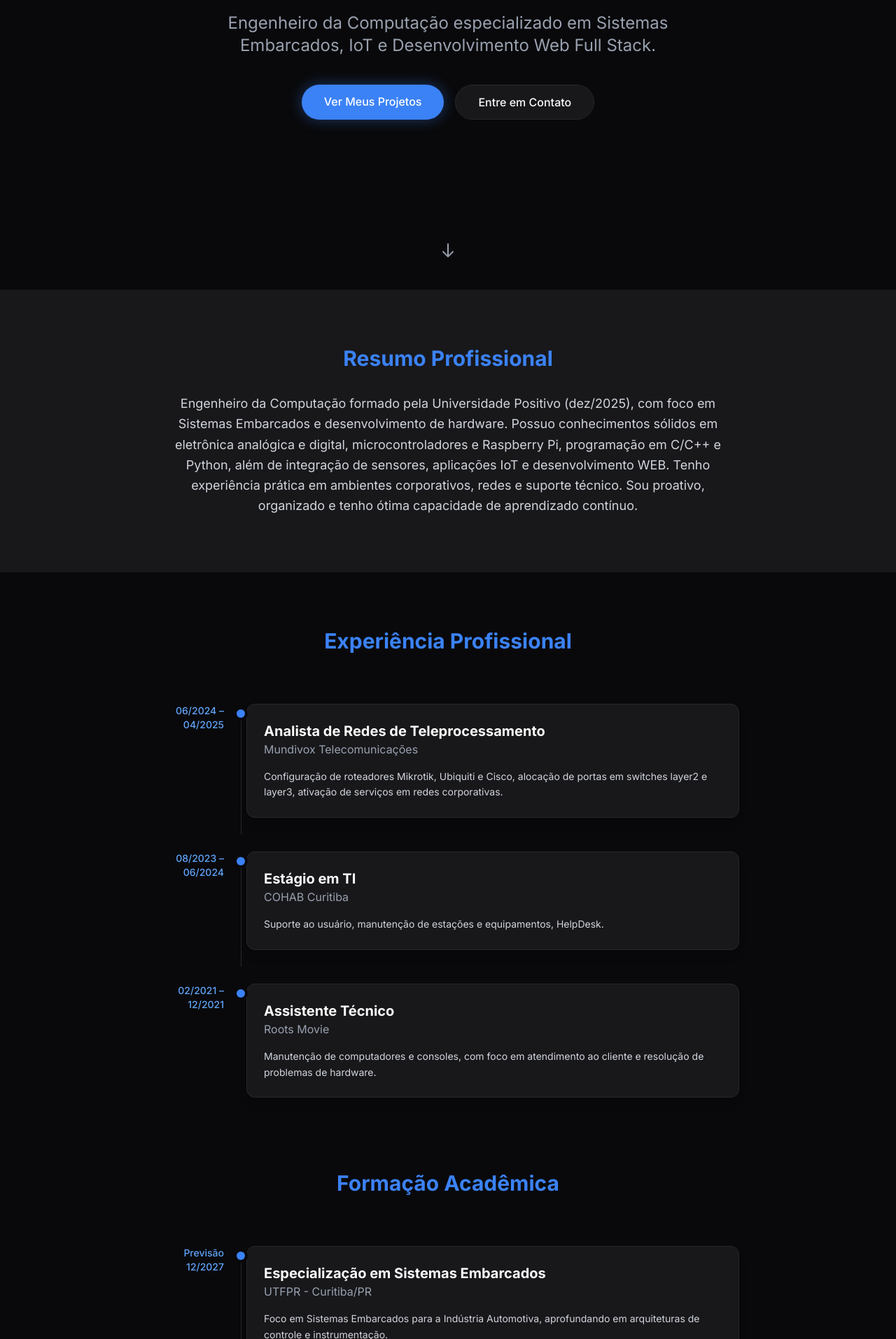
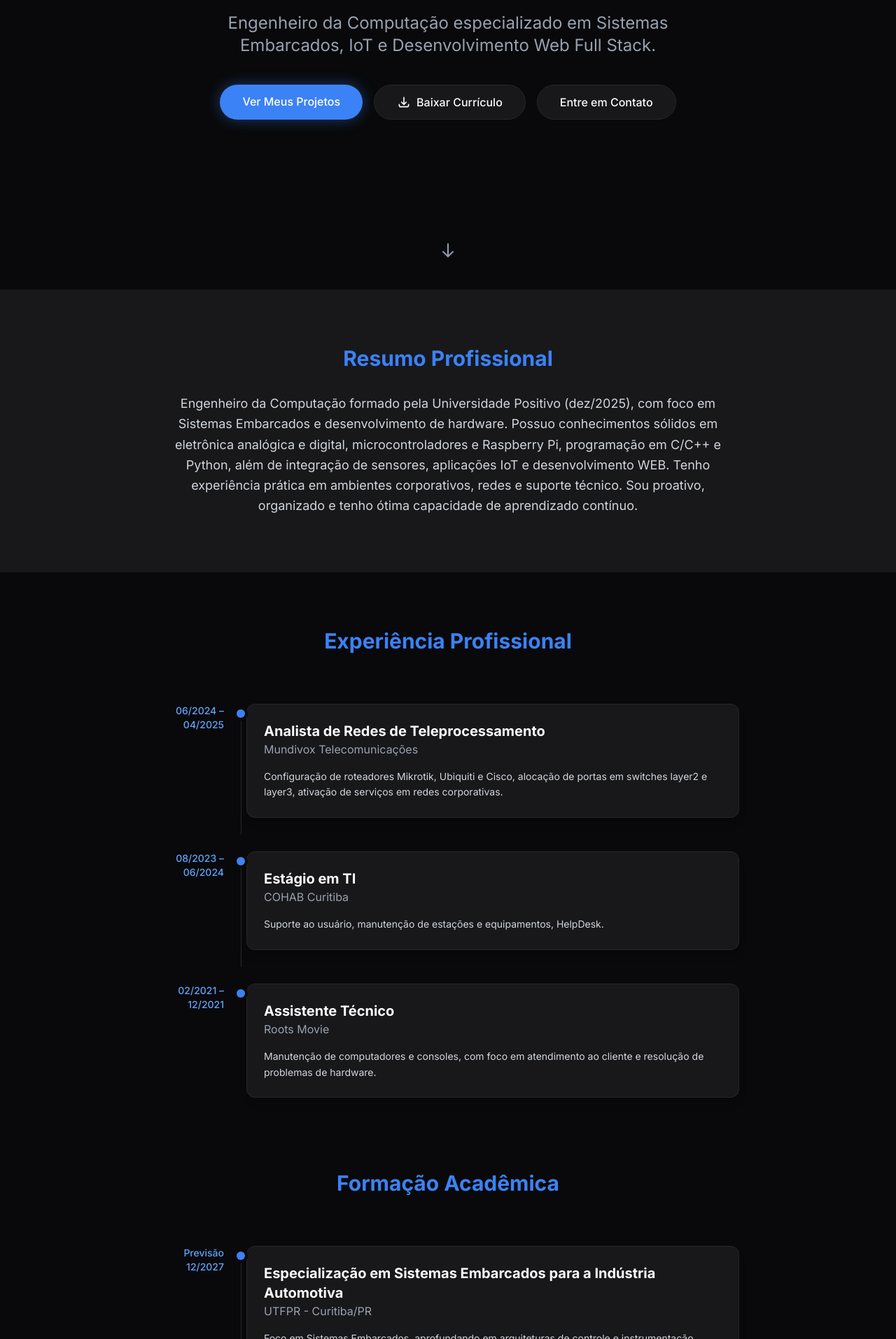
Before and after one commit to feruzin/portfolio, a Next.js app: page / in a window 1280 px wide. Shown: the part 386-2300 px from the top of the page at 70% size. Built offline with nearby package versions, Linux system fonts and the light colour scheme.

Commit message:
incluindo pdf

```diff
--- a/src/app/page.tsx
+++ b/src/app/page.tsx
@@ -77,10 +77,10 @@ export default function Home() {
           <h2 className="text-3xl font-bold mb-12 text-center text-brand-blue">Formação Acadêmica</h2>
           <div>
             <TimelineItem
-              title="Especialização em Sistemas Embarcados"
+              title="Especialização em Sistemas Embarcados para a Indústria Automotiva"
               subtitle="UTFPR - Curitiba/PR"
               date="Previsão 12/2027"
-              description="Foco em Sistemas Embarcados para a Indústria Automotiva, aprofundando em arquiteturas de controle e instrumentação."
+              description="Foco em Sistemas Embarcados, aprofundando em arquiteturas de controle e instrumentação."
             />
             <TimelineItem
               title="Engenharia da Computação"
--- a/src/components/Hero.tsx
+++ b/src/components/Hero.tsx
@@ -13,6 +13,10 @@ export default function Hero() {
         <div className="flex flex-col sm:flex-row justify-center gap-4">
           <a href="#projetos" className="bg-brand-blue hover:bg-brand-blue-dark text-white px-8 py-3 rounded-full font-medium transition-all shadow-[0_0_20px_rgba(59,130,246,0.4)] hover:shadow-[0_0_30px_rgba(59,130,246,0.6)]">
             Ver Meus Projetos
+          </a>
+          <a href="/curriculo-felipe-ruzin.pdf" download="Curriculo_Felipe_Ruzin.pdf" className="bg-surface hover:bg-surface-hover border border-border text-foreground px-8 py-3 rounded-full font-medium transition-all flex items-center justify-center gap-2">
+            <svg className="w-5 h-5" fill="none" stroke="currentColor" viewBox="0 0 24 24" xmlns="http://www.w3.org/2000/svg"><path strokeLinecap="round" strokeLinejoin="round" strokeWidth={2} d="M4 16v1a3 3 0 003 3h10a3 3 0 003-3v-1m-4-4l-4 4m0 0l-4-4m4 4V4" /></svg>
+            Baixar Currículo
           </a>
           <a href="#contato" className="bg-surface hover:bg-surface-hover border border-border text-foreground px-8 py-3 rounded-full font-medium transition-all">
             Entre em Contato
```
Also changed, not shown: 2 other files (tests, documents, lock files or other folders).
